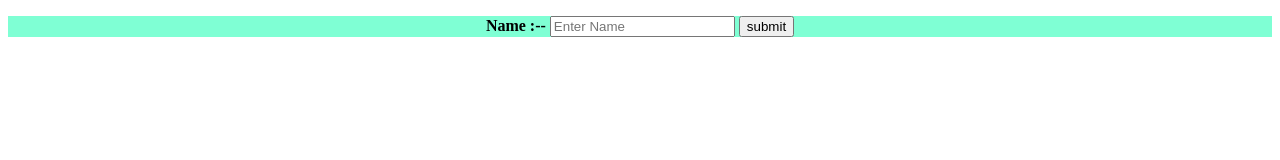
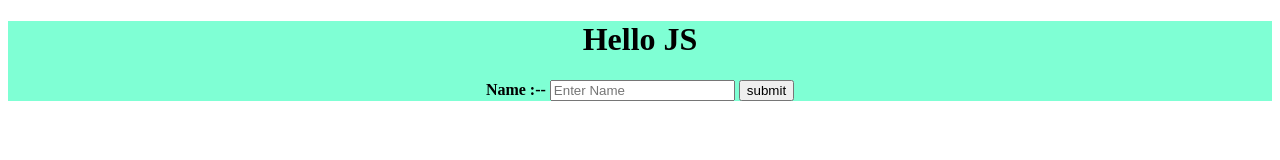
Before and after one commit to Piyush-jaiswal-pj/java-script-letsupgrade-assignment, a plain HTML site: page assignment -3 day 4/index.html in a window 1280 px wide. Drawn offline with Linux system fonts and the light colour scheme.

Commit message:
assignment 3 day 4

```diff
--- a/assignment -3 day 4/index.html
+++ b/assignment -3 day 4/index.html
@@ -12,6 +12,7 @@
 
     <div class="container">
         <p id="text"></p>
+        <h1>Hello JS</h1>
         Name :--
         <input type="text" placeholder="Enter Name" id="name">
         <button type="submit" name="submit" onclick="getdata()">submit</button>
```
